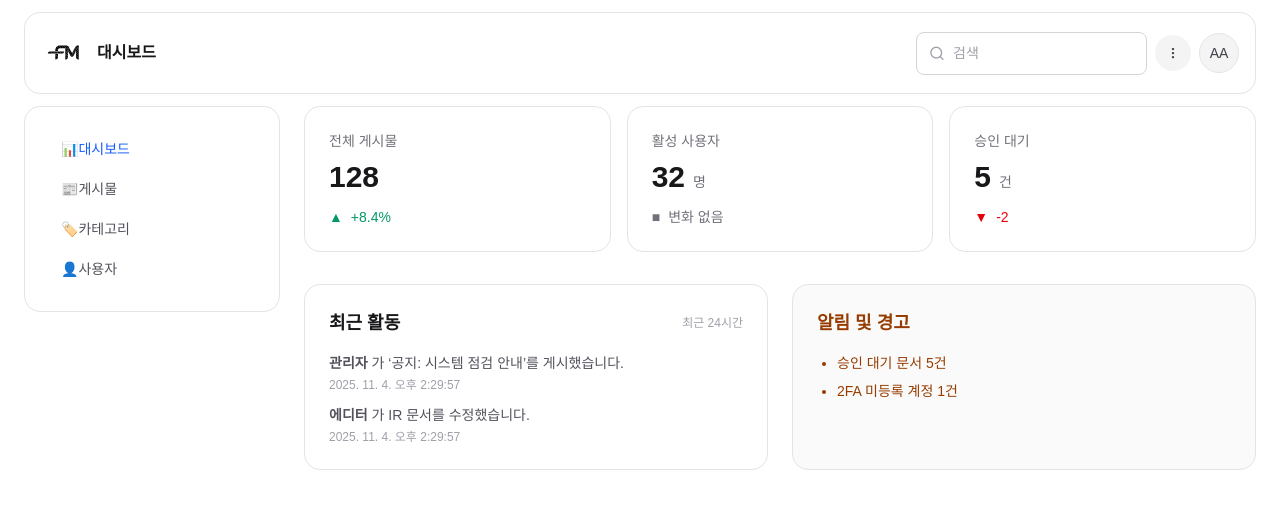
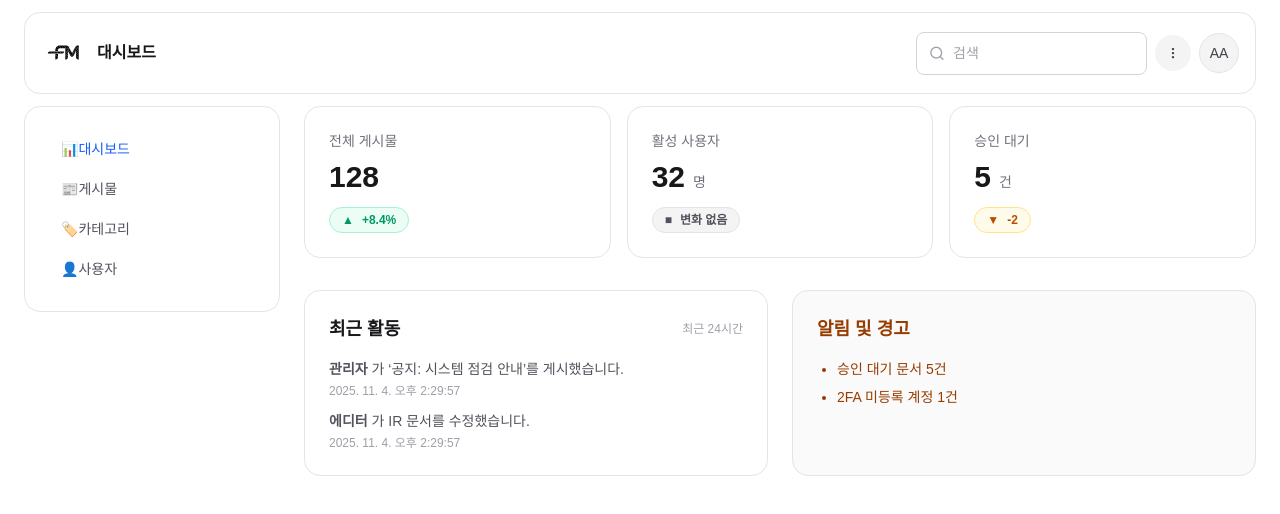
Before and after one commit to dyoun12/fm-web, a Next.js app in the folder fe-app/: page /admin in a window 1280 px wide. Shown: the top 514 px of the page. Built offline with nearby package versions, Linux system fonts and the light colour scheme; no server answers.

Commit message:
refactor: 대시보드 지표(trend) 표시를 Badge 아톰으로 통일
- up=success, down=warning, flat=default 매핑 적용\n- 시맨틱 유지, 테마 연동\n\nRefs: tasks/05-admin-card-migration.md

```diff
--- a/fe-app/app/components/organisms/admin-dashboard-overview/admin-dashboard-overview.tsx
+++ b/fe-app/app/components/organisms/admin-dashboard-overview/admin-dashboard-overview.tsx
@@ -2,6 +2,7 @@
 
 import { cn } from "@/lib/classnames";
 import { Card } from "../../atoms/card/card";
+import { Badge } from "../../atoms/badge/badge";
 
 export type DashboardStat = {
   label: string;
@@ -49,13 +50,16 @@ export function AdminDashboardOverview({
               )}
             </div>
             {stat.trend && (
-              <p
-                className={cn(
-                  "mt-3 flex items-center gap-2 text-sm",
-                  stat.trend.direction === "up" && "text-emerald-600",
-                  stat.trend.direction === "down" && "text-red-600",
-                  stat.trend.direction === "flat" && "text-zinc-500",
-                )}
+              <Badge
+                theme={theme}
+                color={
+                  stat.trend.direction === "up"
+                    ? "success"
+                    : stat.trend.direction === "down"
+                      ? "warning"
+                      : "default"
+                }
+                className="mt-3 inline-flex w-fit items-center gap-2"
               >
                 <span aria-hidden="true">
                   {stat.trend.direction === "up" && "▲"}
@@ -63,7 +67,7 @@ export function AdminDashboardOverview({
                   {stat.trend.direction === "flat" && "■"}
                 </span>
                 {stat.trend.value}
-              </p>
+              </Badge>
             )}
           </Card>
         ))}
```
Also changed, not shown: 1 other file (tests, documents, lock files or other folders).
